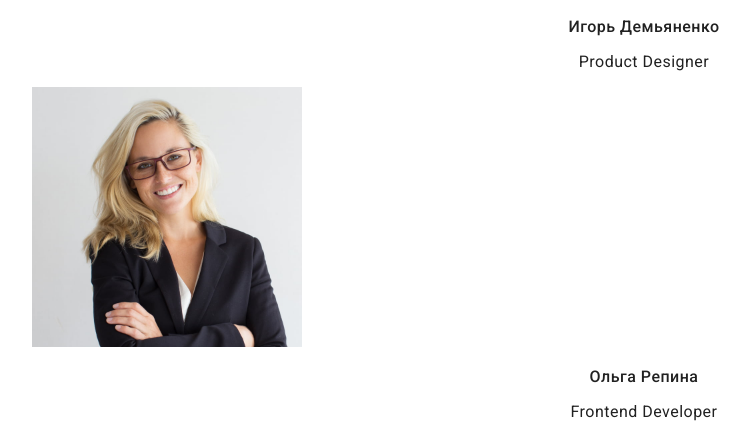
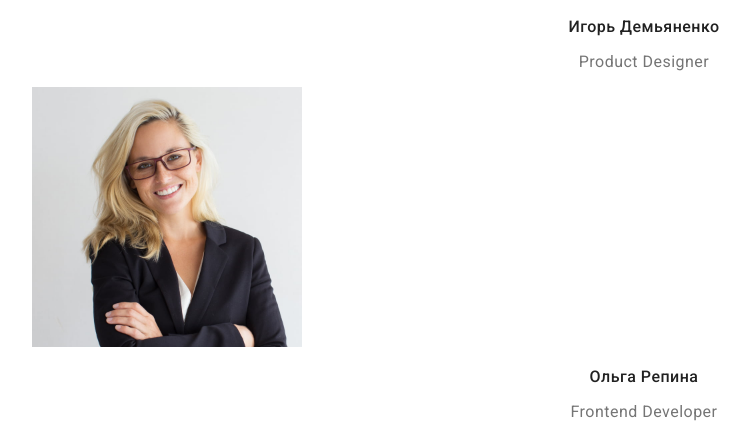
Before and after one commit to pavel22shev/goit-markup-hw-02, a plain HTML site: page index.html in a window 1280 px wide. Shown: the part 1970-2404 px from the top of the page, without its empty margins (16-766 px from the left). Drawn offline with Linux system fonts and the light colour scheme.

Commit message:
finish ver3

```diff
--- a/css/styles.css
+++ b/css/styles.css
@@ -149,7 +149,7 @@ body {
   font-size: 16px;
   line-height: 1.19;
   text-align: center;
-  columns: var(--title-text-color);
+  color: var(--title-text-color);
 }
 
 /* footer */
```
